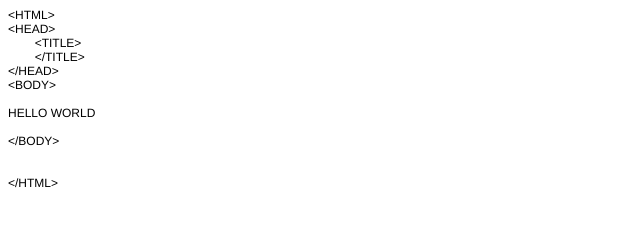
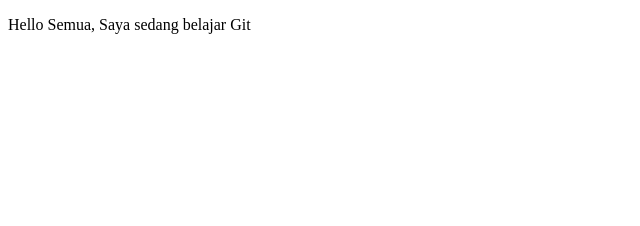
Before and after one commit to nugrahas38/project-01, a plain HTML site: page index.html in a window 1280 px wide. Shown: the whole page, without its empty margins (0-640 px from the left). Drawn offline with Linux system fonts and the light colour scheme.

Commit message:
ditambahkan isi

```diff
--- a/index.html
+++ b/index.html
@@ -1,30 +1,10 @@
-<!DOCTYPE html PUBLIC "-//W3C//DTD HTML 4.01//EN" "http://www.w3.org/TR/html4/strict.dtd">
+<!DOCTYPE html>
 <html>
-<head>
-  <meta http-equiv="Content-Type" content="text/html; charset=utf-8">
-  <meta http-equiv="Content-Style-Type" content="text/css">
-  <title></title>
-  <meta name="Generator" content="Cocoa HTML Writer">
-  <meta name="CocoaVersion" content="1671.1">
-  <style type="text/css">
-    p.p1 {margin: 0.0px 0.0px 0.0px 0.0px; font: 12.0px Helvetica}
-    p.p2 {margin: 0.0px 0.0px 0.0px 0.0px; font: 12.0px Helvetica; min-height: 14.0px}
-    span.Apple-tab-span {white-space:pre}
-  </style>
-</head>
-<body>
-<p class="p1">&lt;HTML&gt;</p>
-<p class="p1">&lt;HEAD&gt;</p>
-<p class="p1"><span class="Apple-tab-span">	</span>&lt;TITLE&gt;</p>
-<p class="p1"><span class="Apple-tab-span">	</span>&lt;/TITLE&gt;</p>
-<p class="p1">&lt;/HEAD&gt;</p>
-<p class="p1">&lt;BODY&gt;</p>
-<p class="p2"><br></p>
-<p class="p1">HELLO WORLD</p>
-<p class="p2"><br></p>
-<p class="p1">&lt;/BODY&gt;</p>
-<p class="p2"><br></p>
-<p class="p2"><br></p>
-<p class="p1">&lt;/HTML&gt;</p>
-</body>
+    <head>
+        <meta charset="utf-8">
+        <title>Belajar Git - Project 01</title>
+    </head>
+    <body>
+        <p>Hello Semua, Saya sedang belajar Git</p>
+    </body>
 </html>
```
